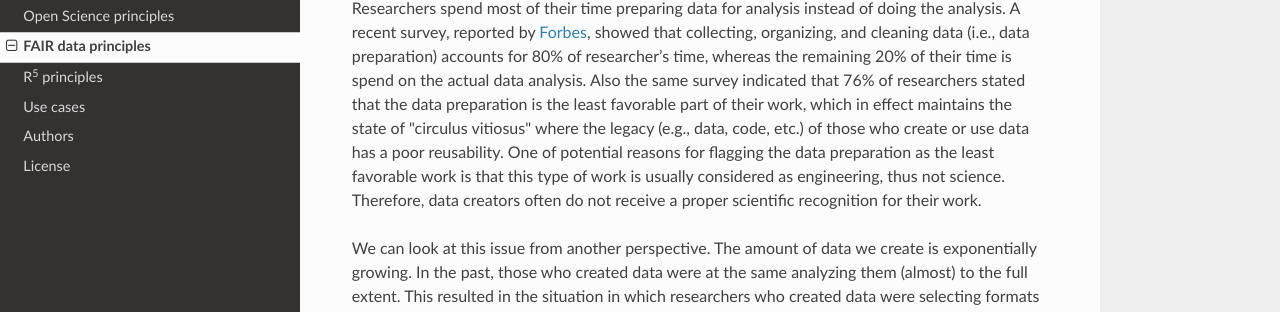
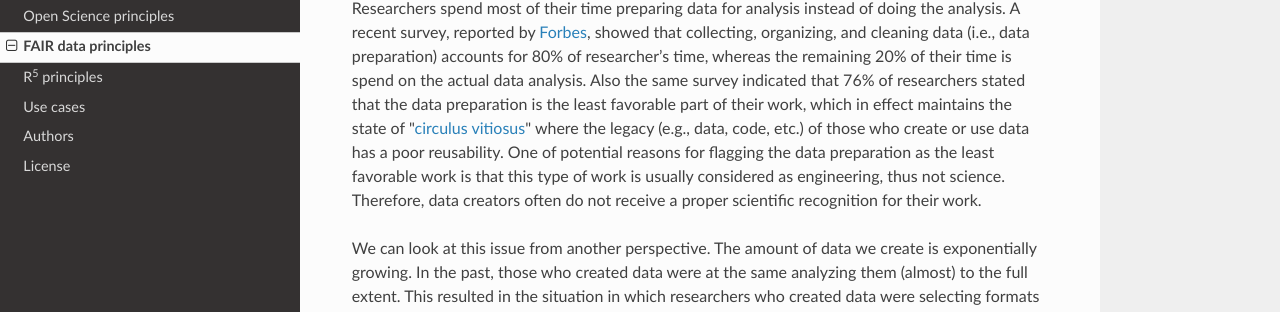
Before and after one commit to InesWuerth/FAIR-data-and-Open-Science-principles, an MkDocs documentation site: the page built from docs/3_fair_principles.md, in a window 1280 px wide and 900 px high. Shown: the part 163-475 px from the top of the window. Built offline with MkDocs 1.6.1, drawn with Linux system fonts in a browser that asks for light colours; nearby versions of some CDN libraries; some of the changed lines change nothing that is shown.

Commit message:
small updates

```diff
--- a/docs/3_fair_principles.md
+++ b/docs/3_fair_principles.md
@@ -1,7 +1,7 @@
 # Introduction
 
 
-Researchers spend most of their time preparing data for analysis instead of doing the analysis. A recent survey, reported by [Forbes](https://bit.ly/2WwVPho), showed that collecting, organizing, and cleaning data  (i.e., data preparation) accounts for 80% of researcher’s time, whereas the remaining 20% of their time is spend on the actual data analysis. Also the same survey indicated that 76% of researchers stated that the data preparation is the least favorable part of their work, which in effect maintains the state of "circulus vitiosus" where the legacy (e.g., data, code, etc.) of those who create or use data has a poor reusability. One of potential reasons for flagging the data preparation as the least favorable work is that this type of work is usually considered as engineering, thus not science. Therefore, data creators often do not receive a proper scientific recognition for their work.
+Researchers spend most of their time preparing data for analysis instead of doing the analysis. A recent survey, reported by [Forbes](https://bit.ly/2WwVPho), showed that collecting, organizing, and cleaning data  (i.e., data preparation) accounts for 80% of researcher’s time, whereas the remaining 20% of their time is spend on the actual data analysis. Also the same survey indicated that 76% of researchers stated that the data preparation is the least favorable part of their work, which in effect maintains the state of "[circulus vitiosus](https://en.wikipedia.org/wiki/Vicious_Circle)" where the legacy (e.g., data, code, etc.) of those who create or use data has a poor reusability. One of potential reasons for flagging the data preparation as the least favorable work is that this type of work is usually considered as engineering, thus not science. Therefore, data creators often do not receive a proper scientific recognition for their work.
 
 We can look at this issue from another perspective. The amount of data we create is exponentially growing. In the past, those who created data were at the same analyzing them (almost) to the full extent. This resulted in the situation in which researchers who created data were selecting formats they were accustomed to, while omitting data description or not having a consistent approach in describing data since they were at the same time users of their own product. In the modern age, the amount of data is so large that those who create them can manage to analyze only a fraction of the entire dataset, where the remaining amount is left in ideal to be analyzed by other researchers.
 
```
